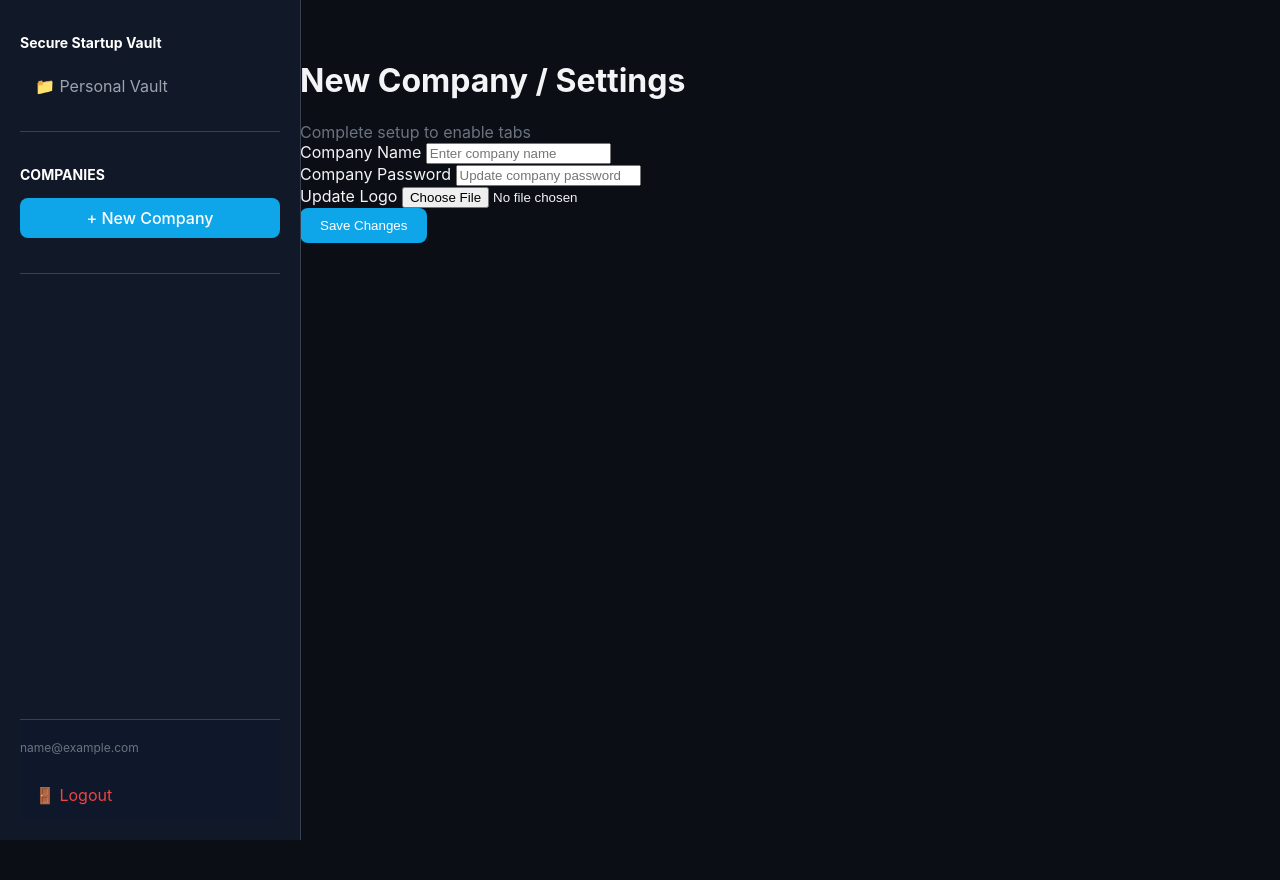
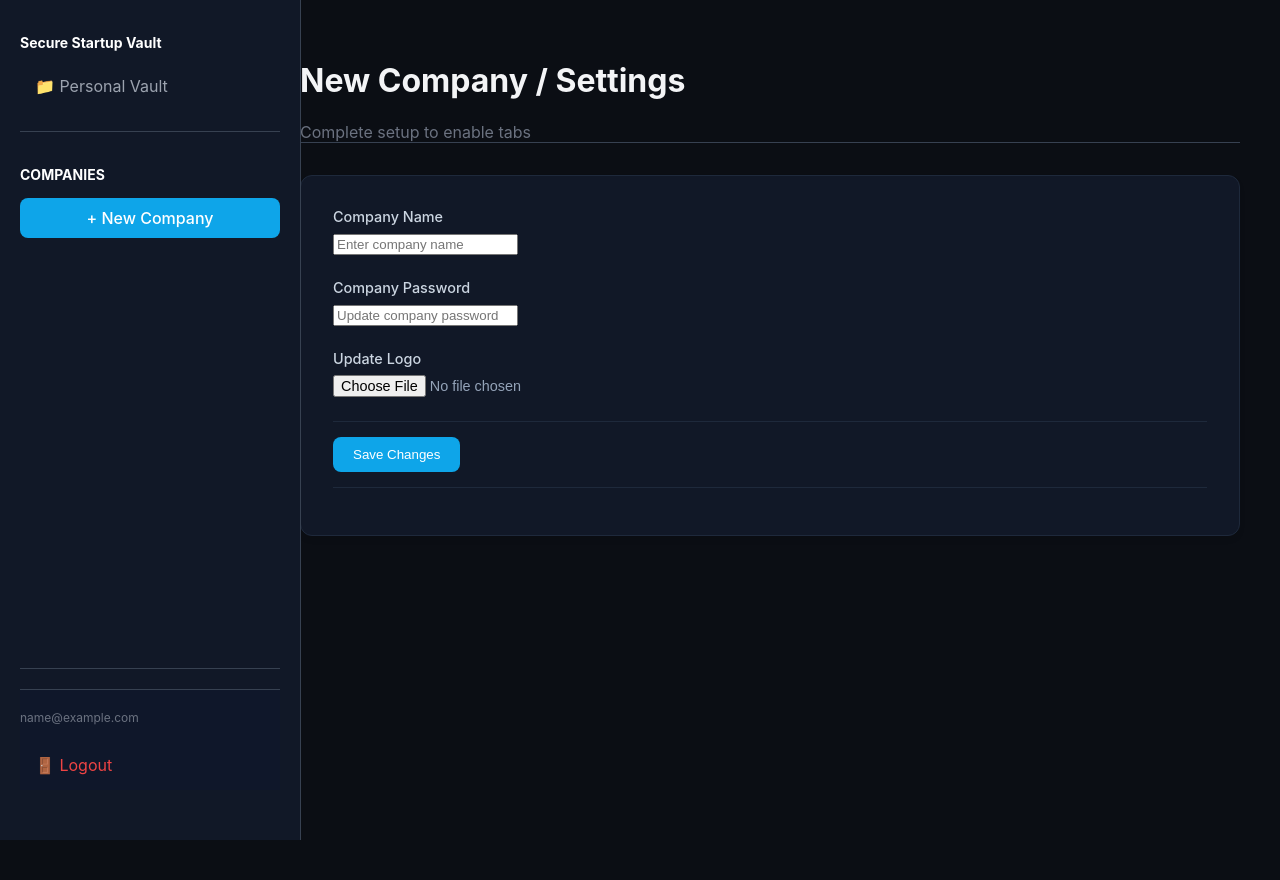
Before and after one commit to HarenRaj-Dev/Secure_Stratup_Vault, a Flask app: page /companies/new in a window 1280 px wide. Run offline with Flask 2, Linux system fonts and the light colour scheme; the visitor is signed in with stand-in values (Sample User, id 1); data comes from the database, SQL or seed files in the repository; data that the repository does not hold is empty; some libraries are stand-ins or nearby versions.

Commit message:
gui fixed and integrity error fixed

```diff
--- a/vault/__init__.py
+++ b/vault/__init__.py
@@ -6,7 +6,7 @@ def create_app():
     app = Flask(__name__, instance_relative_config=True)
 
     # Load configuration from instance/config.py
-    app.config.from_pyfile('config.py', silent=True)
+    app.config.from_pyfile('../instance/config.py', silent=True)
 
     # Initialize Extensions
     db.init_app(app)
--- a/vault/auth/routes.py
+++ b/vault/auth/routes.py
@@ -31,7 +31,6 @@ def register():
     if current_user.is_authenticated:
         return redirect(url_for('main.dashboard'))
 
-    # We use request.form here to ensure we get data even if the WTForm is acting up
     if request.method == 'POST':
         email = request.form.get('email')
         password = request.form.get('password')
--- a/vault/companies/routes.py
+++ b/vault/companies/routes.py
@@ -77,9 +77,7 @@ def company_settings(company_id):
         if form.logo.data:
             logo_file = form.logo.data
             logo_filename = secure_filename(logo_file.filename)
-            # Use absolute path based on this file's location
-            current_dir = os.path.dirname(os.path.abspath(__file__))
-            logo_path = os.path.join(current_dir, 'static', 'img', logo_filename)
+            logo_path = os.path.join(current_app.root_path, 'static', 'img', logo_filename)
             logo_file.save(logo_path)
             company.logo = logo_filename
         db.session.commit()
@@ -128,9 +126,7 @@ def remove_logo(company_id):
     if company.logo and company.logo != 'logo.svg':
         # Delete the file from disk
         import os
-        # Use absolute path based on this file's location
-        current_dir = os.path.dirname(os.path.abspath(__file__))
-        logo_path = os.path.join(current_dir, 'static', 'img', company.logo)
+        logo_path = os.path.join(current_app.root_path, 'static', 'img', company.logo)
         if os.path.exists(logo_path):
             try:
                 os.remove(logo_path)
--- a/vault/static/css/base.css
+++ b/vault/static/css/base.css
@@ -55,11 +55,29 @@ button, .btn-primary {
     z-index: 1000;
 }
 
+.sidebar-header{
+    padding-bottom: 20px;
+    margin-bottom: 20px;
+    border-bottom: 1px solid #374151;
+}
+
 /* Section Dividers */
 .sidebar-section {
     padding-bottom: 20px;
     margin-bottom: 20px;
     border-bottom: 1px solid #374151; /* The line between sections */
+    flex-grow: 1;
+    overflow-y: auto;
+}
+
+
+.sidebar-section::-webkit-scrollbar{
+    width: 5px;
+}
+
+.sidebar-section::-webkit-scrollbar-thumb{
+    background: #3f3f46;
+    border-radius: 5px;
 }
 
 /* Logout at the bottom */
@@ -254,6 +272,7 @@ button, .btn-primary {
     padding-top: 20px;
     border-top: 1px solid #374151; /* Line above logout */
     background: #0f172a;
+    margin-bottom: 30px;
 }
 
 .dashboard-container {
--- a/vault/static/css/companies.css
+++ b/vault/static/css/companies.css
@@ -35,3 +35,49 @@
     border-radius: 12px;
     border: 1px solid var(--border);
 }
+
+/* Settings Card */
+.settings-card {
+    background: #111827;
+    border: 1px solid #1e293b;
+    border-radius: 12px;
+    padding: 32px;
+    box-shadow: 0 4px 6px -1px rgba(0, 0, 0, 0.1);
+}
+
+.form-group {
+    margin-bottom: 24px;
+}
+
+.form-group label {
+    display: block;
+    color: #cbd5e1;
+    font-size: 0.9rem;
+    margin-bottom: 8px;
+    font-weight: 500;
+}
+
+.form-input:focus {
+    border-color: #0ea5e9;
+    outline: none;
+    box-shadow: 0 0 0 2px rgba(14, 165, 233, 0.2);
+}
+
+.form-file {
+    color: #94a3b8;
+    font-size: 0.9rem;
+}
+
+/* Footer & Buttons */
+.settings-footer {
+    margin-top: 15px;
+    padding-top: 15px;
+    border-top: 1px solid #1e293b;
+    display: flex;
+    justify-content: space-between;
+    align-items: center;
+}
+
+.remove-logo-form {
+    margin-top: 1px;
+}
--- a/vault/templates/base.html
+++ b/vault/templates/base.html
@@ -7,6 +7,7 @@
     <link rel="stylesheet" href="{{ url_for('static', filename='css/base.css') }}">
     <link rel="stylesheet" href="{{ url_for('static', filename='css/dashboard.css') }}">
     <link rel="stylesheet" href="{{ url_for('static', filename='css/switches.css') }}">
+    <link rel="stylesheet" href="{{ url_for('static', filename='css/companies.css') }}">
 </head>
 <body > {% if current_user.is_authenticated %}
         {% include 'partials/_vault_sidebar.html' %}
--- a/vault/templates/companies/company_roles.html
+++ b/vault/templates/companies/company_roles.html
@@ -31,7 +31,7 @@
                     {% if role.perm_download %}Download{% endif %}
                 </p>
                 <div class="role-footer">
-                    <a href="{{ url_for('companies.edit_role_config', company_id=company.id, role_id=role.id) }}" class="btn-sm">Edit Role</a>
+                    <a href="{{ url_for('companies.edit_role_config', company_id=company.id, role_id=role.id) }}" class="btn-sm btn-secondary">Edit Role</a>
                 </div>
             </div>
             {% endfor %}
--- a/vault/templates/companies/company_settings.html
+++ b/vault/templates/companies/company_settings.html
@@ -33,18 +33,20 @@
                 <div class="form-group">
                     <label>Update Logo</label>
                     {{ form.logo(class="form-file") }}
-                    {% if company.logo and company.logo != 'logo.svg' %}
-                    <form action="{{ url_for('companies.remove_logo', company_id=company.id) }}" method="POST" class="remove-logo-form">
-                        <input type="hidden" name="csrf_token" value="{{ csrf_token }}">
-                        <button type="submit" class="btn-secondary" onclick="return confirm('Are you sure you want to remove the company logo?')">Remove Logo</button>
-                    </form>
-                    {% endif %}
                 </div>
 
                 <div class="settings-footer">
                     <button type="submit" class="btn-primary">Save Changes</button>
                 </div>
             </form>
+            <div class="settings-footer">
+                {% if company.logo and company.logo != 'logo.svg' %}
+                <form action="{{ url_for('companies.remove_logo', company_id=company.id) }}" method="POST" class="remove-logo-form">
+                    <input type="hidden" name="csrf_token" value="{{ csrf_token }}">
+                    <button type="submit" class="btn-secondary" onclick="return confirm('Are you sure you want to remove the company logo?')">Remove Logo</button>
+                </form>
+                {% endif %}
+            </div>
             {% if company.id %}
             <div class="settings-footer">
                 <form action="{{ url_for('companies.delete_company', company_id=company.id) }}" method="POST">
--- a/vault/templates/companies/company_users.html
+++ b/vault/templates/companies/company_users.html
@@ -42,7 +42,7 @@
                     <td>Active</td>
                     <td>
                         {% if can_manage_roles %}
-                        <a href="{{ url_for('companies.edit_user_role', company_id=company.id, user_id=member.user.id) }}" class="btn-sm">Edit Role</a>
+                        <a href="{{ url_for('companies.edit_user_role', company_id=company.id, user_id=member.user.id) }}" class="btn-sm btn-secondary">Edit Role</a>
                         {% endif %}
                         {% if can_remove_user and not member.is_owner %}
                         <form action="{{ url_for('companies.remove_user', company_id=company.id, user_id=member.user.id) }}" method="POST" class="remove-user-form">
--- a/vault/templates/partials/_vault_sidebar.html
+++ b/vault/templates/partials/_vault_sidebar.html
@@ -1,5 +1,5 @@
 <div class="sidebar">
-    <div class="sidebar-section">
+    <div class="sidebar-header">
         <h3 style="color: white; font-size: 14px; margin-bottom: 15px;">Secure Startup Vault</h3>
         <a href="{{ url_for('main.dashboard') }}" class="sidebar-link">📁 Personal Vault</a>
     </div>
```
Also changed, not shown: vault/static/img/WIN_20251013_23_02_17_Pro.jpg (deleted), vault/static/img/WIN_20251013_23_02_19_Pro.jpg (deleted).
